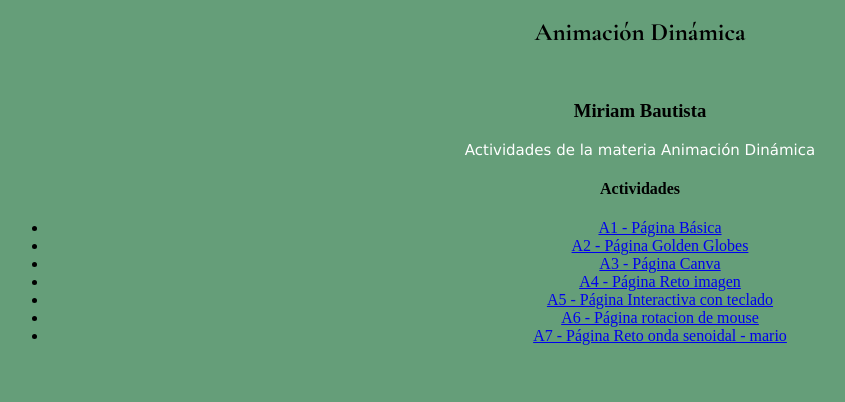
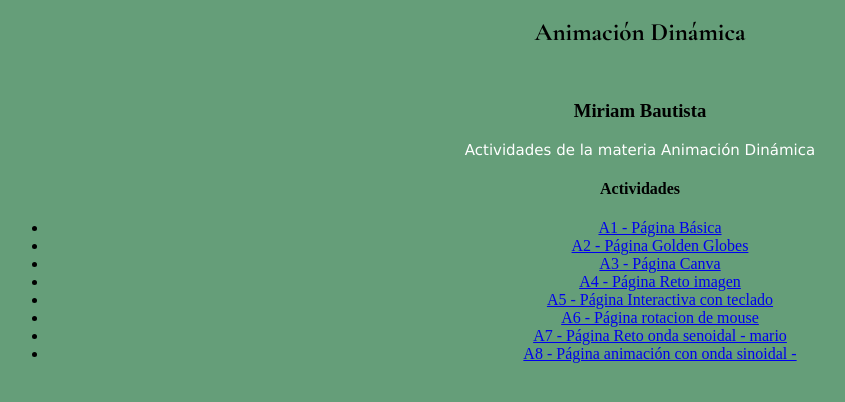
Before and after one commit to lesliebadillo/lesliebadillo.github.io, a plain HTML site: page index.html in a window 1280 px wide. Shown: the part 46-448 px from the top of the page, without its empty margins (0-845 px from the left). Drawn offline with nearby package versions, Linux system fonts and the light colour scheme.

Commit message:
Update index.html

```diff
--- a/index.html
+++ b/index.html
@@ -48,6 +48,7 @@
     <li><a href="actividades/act 5/pagina5.html">A5 - Página Interactiva con teclado</a></li>
     <li><a href="actividades/act 6/pag 6.html">A6 - Página rotacion de mouse</a></li>
      <li><a href="actividades/act 7/pag 7.html">A7 - Página Reto onda senoidal - mario</a></li>
+    <li><a href="actividades/act 8/pag-senoidal.html">A8 - Página animación con onda sinoidal - </a></li>
 
 
 </ul>
```
